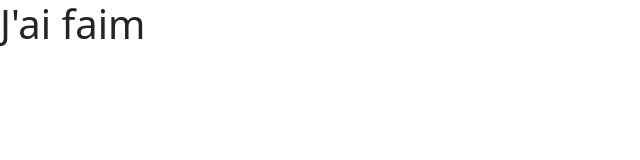
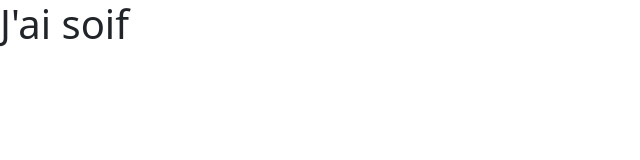
Before and after one commit to Actarus7/brief_react_occitanie, a React (Create React App) app: page / in a window 1280 px wide. Shown: the top 160 px of the page, without its empty margins (0-640 px from the left). Built offline with nearby package versions, Linux system fonts and the light colour scheme.

Commit message:
pour récupérer le diagramme

```diff
--- a/src/App.js
+++ b/src/App.js
@@ -2,7 +2,7 @@ function App() {
   return (
     <div className="App">
       <header className="App-header">
-      <h1>J'ai faim</h1>
+      <h1>J'ai soif</h1>
       </header>
     </div>
   );
```
